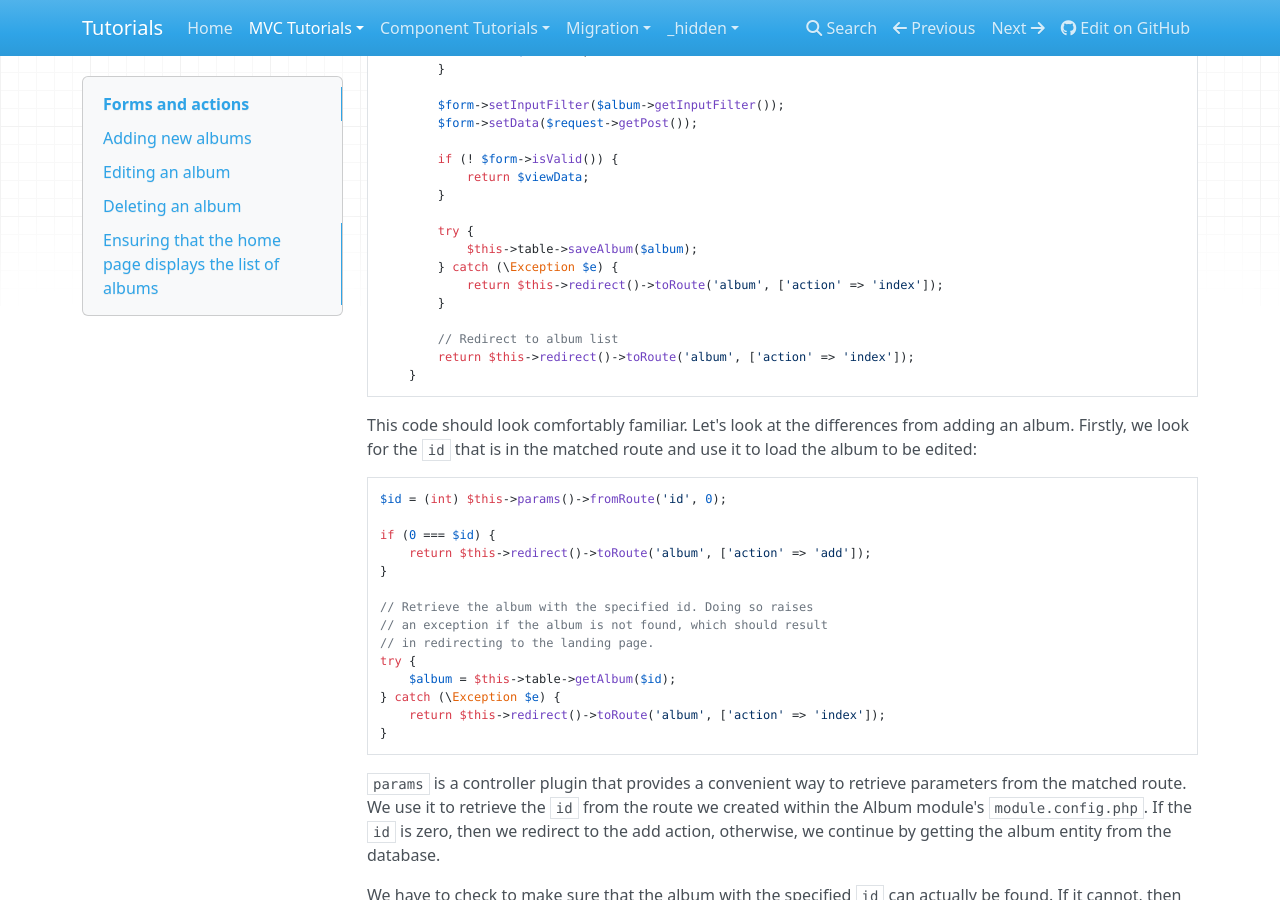
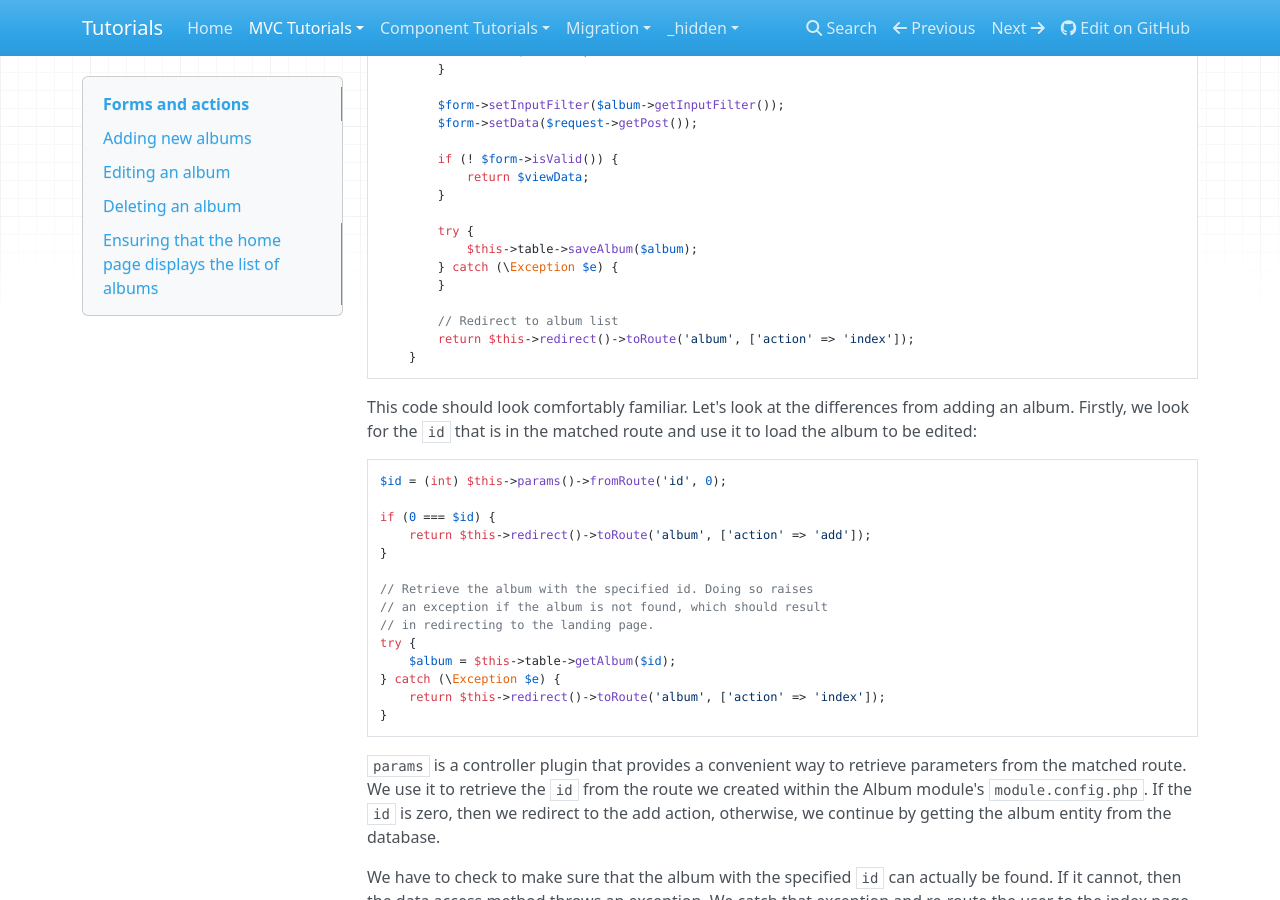
Before and after one commit to laminas/tutorials, an MkDocs documentation site: the page built from docs/book/getting-started/forms-and-actions.md, in a window 1280 px wide and 900 px high, scrolled down 8462 px. Built offline with MkDocs 1.6.1, drawn with Linux system fonts in a browser that asks for light colours; nearby versions of some CDN libraries.

Commit message:
remove double redirect
Signed-off-by: Abdul Malik Ikhsan <samsonasik@gmail.com>

```diff
--- a/docs/book/getting-started/forms-and-actions.md
+++ b/docs/book/getting-started/forms-and-actions.md
@@ -453,7 +453,6 @@ This time we use `editAction()` in the `AlbumController`:
         try {
             $this->table->saveAlbum($album);
         } catch (\Exception $e) {
-            return $this->redirect()->toRoute('album', ['action' => 'index']);
         }
 
         // Redirect to album list
```
